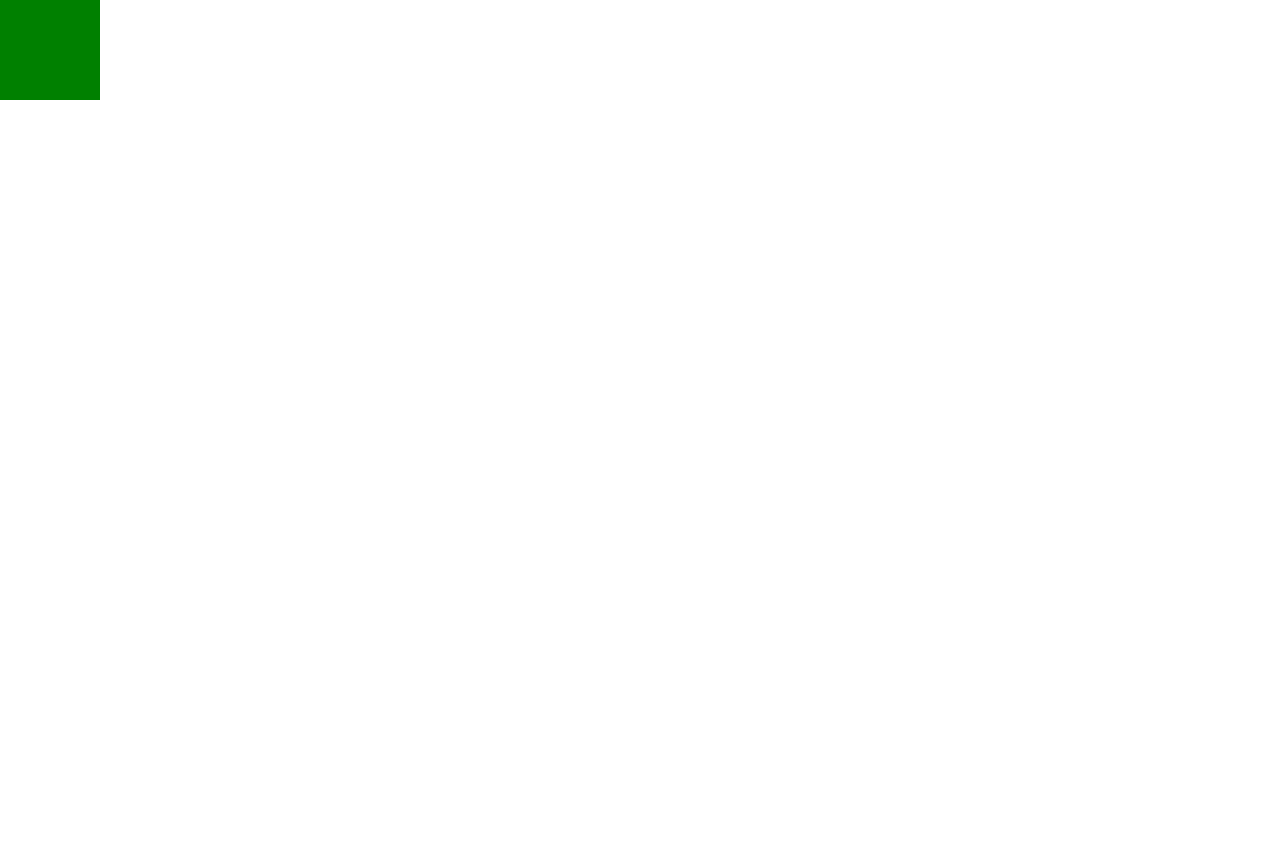
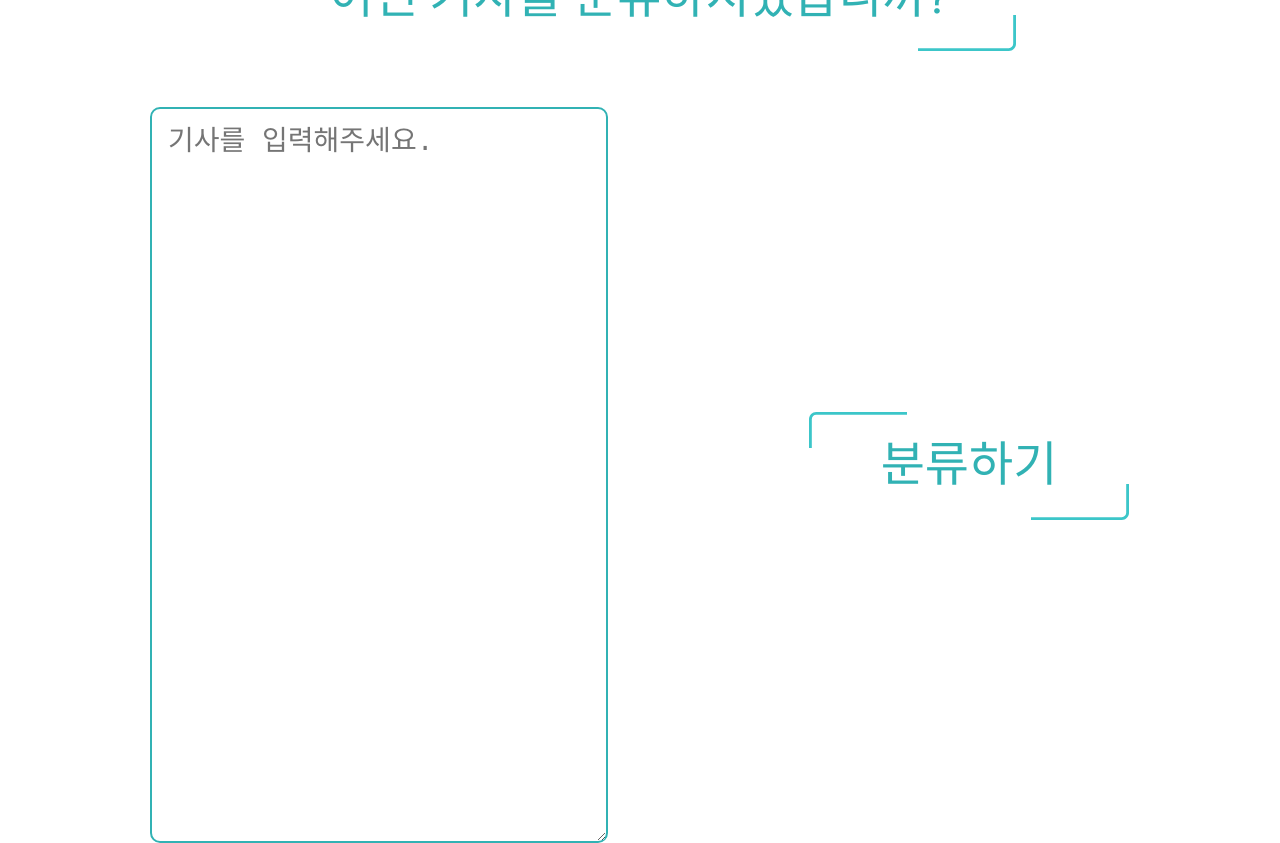
Before and after one commit to hard-coding-mlops/mini-mlops-react, a React (Create React App) app: page /news-classifier in a window 1280 px wide. Before the commit the page ends 800 px from the top, so only its background shows below. Built offline with nearby package versions, Linux system fonts and the light colour scheme.

Commit message:
feat: 뉴스 기사 분류 페이지 추가

```diff
--- a/src/components/PageHeader/PageHeader.module.css
+++ b/src/components/PageHeader/PageHeader.module.css
@@ -1,20 +1,20 @@
 .topLeftBorder {
   height: 36px;
   position: relative;
-  top: -32px;
+  top: -48px;
   left: 32px;
   z-index: -1;
 }
 .bottomRightBorder {
   height: 36px;
   position: relative;
-  top: 16px;
+  top: 24px;
   right: 32px;
   z-index: -1;
 }
 
 .pageHeader {
-  width: calc(100vw - 580px);
+  /* width: calc(100vw - 580px); */
   /* height: 140px; */
   display: flex;
   justify-content: center;
--- a/src/pages/NewsClassifier/NewsClassifier.jsx
+++ b/src/pages/NewsClassifier/NewsClassifier.jsx
@@ -1,11 +1,71 @@
+import { useRef, useState } from 'react';
+import PageHeader from '../../components/PageHeader/PageHeader';
 import styles from './NewsClassifier.module.css';
+import axios from 'axios';
+import LoadingSpinner from '../../components/LoadingSpinner/LoadingSpinner';
 
 function NewsClassifier() {
+  const articleInputRef = useRef(null);
+  const [isLoading, setIsLoading] = useState(false);
+  const [isFocused, setIsFocused] = useState(false);
+  const [category, setCategory] = useState('');
+
+  const classifyArticle = async () => {
+    setIsLoading(true);
+    const article = articleInputRef.current.value;
+
+    // 3초 기다림(모델 예측 불러올 때에는 지울 것!)
+    await new Promise((resolve) => setTimeout(resolve, 3000));
+
+    const result = await axios.post(`${process.env.REACT_APP_SERVER_URL}/classifier/classify`, {
+      content: article,
+    });
+
+    setCategory(result.data.category);
+
+    setIsLoading(false);
+  };
+
+  const resultOrGetResult = () => {
+    if (category !== '') {
+      return (
+        <PageHeader>
+          <span>{category} 분야입니다.</span>
+        </PageHeader>
+      );
+    }
+
+    return (
+      <>
+        {isLoading ? (
+          <LoadingSpinner spinnerStyle={{ position: 'inherit' }} />
+        ) : (
+          <PageHeader>
+            <button className={styles.classifyingButton} onClick={classifyArticle}>
+              <span>분류하기</span>
+            </button>
+          </PageHeader>
+        )}
+      </>
+    );
+  };
+
   return (
     <div className={styles.newsClassifier}>
-      <>
-        <br />
-      </>
+      <PageHeader>어떤 기사를 분류하시겠습니까?</PageHeader>
+      <div className={styles.newsClassifierBody}>
+        <textarea
+          ref={articleInputRef}
+          name='article-input'
+          onFocus={() => setIsFocused(true)}
+          onBlur={() => setIsFocused(false)}
+          placeholder={isFocused ? '' : '기사를 입력해주세요.'}
+          className={styles.articleInput}
+          cols='100'
+          rows='48'
+        />
+        <div className={styles.classifyingButtonContainer}>{resultOrGetResult()}</div>
+      </div>
     </div>
   );
 }
--- a/src/pages/NewsClassifier/NewsClassifier.module.css
+++ b/src/pages/NewsClassifier/NewsClassifier.module.css
@@ -1,5 +1,48 @@
 .newsClassifier {
-  width: 100px;
-  height: 100px;
-  background: green;
+  width: 100%;
+  height: 100vh;
+  display: flex;
+  flex-direction: column;
+  justify-content: center;
+  align-items: center;
 }
+.newsClassifierBody {
+  margin-top: 50px;
+  width: 100%;
+  display: flex;
+  flex-direction: row;
+  justify-content: center;
+  align-items: center;
+}
+.articleInput {
+  border: 2px solid #31b2b4;
+  border-radius: 10px;
+  margin: 0 150px;
+  padding: 1rem;
+  width: 50vw;
+  height: 700px;
+  font-size: 28px;
+  line-height: 36px;
+}
+.articleInput:focus {
+  border-width: 3px;
+  box-shadow: #31b2b4 0px 0px 4px;
+  outline-color: #31b2b4;
+}
+
+.classifyingButtonContainer {
+  margin: 0 100px 0 0;
+  width: 50vw;
+  display: flex;
+  justify-content: center;
+  align-items: center;
+}
+.classifyingButton {
+  width: 100%;
+  height: 100%;
+  border: none;
+  border-radius: 10px;
+  background-color: transparent;
+  font-size: 48px;
+  color: #31b2b4;
+}
--- a/src/pages/Pipeline/Pipeline.jsx
+++ b/src/pages/Pipeline/Pipeline.jsx
@@ -23,7 +23,7 @@ function Pipeline() {
   const handleScrapeButtonClick = async () => {
     setCurrentProcess(1);
     setInScrapingProcess(true);
-    // const result = await axios.get(process.env.REACT_APP_SERVER_URL + '/news/scrape');
+    // const result = await axios.get(process.env.REACT_APP_SERVER_URL + '/scraper/scrape');
     // console.log(result.data);
     setDoneScraping(true);
   };
```
